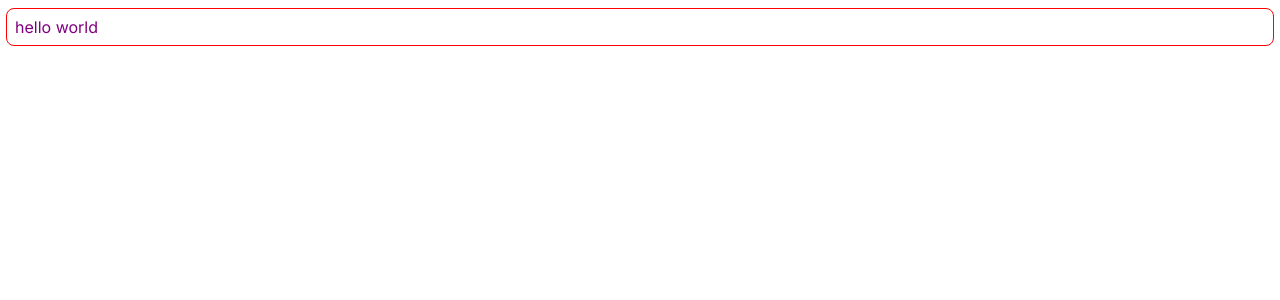
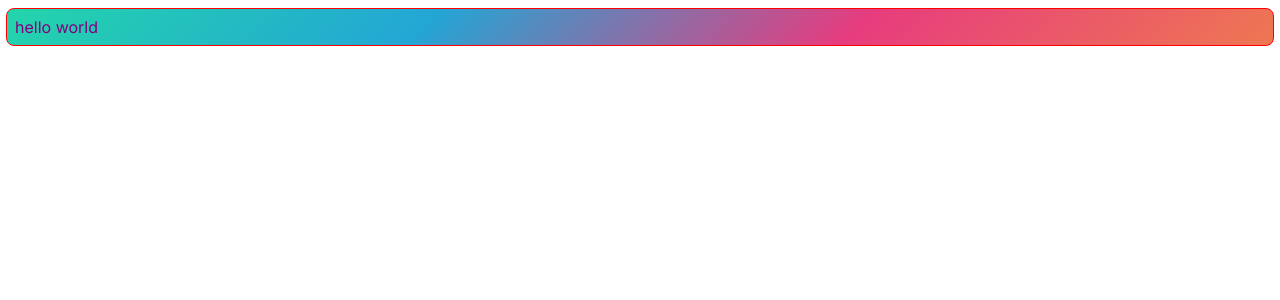
Before and after one commit to michaelpaulcuccia/nextbigthing, a Next.js app in the folder client/: page / in a window 1280 px wide. Shown: the top 300 px of the page. Built offline with nearby package versions, Linux system fonts and the light colour scheme.

Commit message:
updates background prop

```diff
--- a/client/app/components/Box.jsx
+++ b/client/app/components/Box.jsx
@@ -7,8 +7,8 @@ const Root = styled.div`
   border-radius: 8px;
   border: 1px solid
     ${({ bordercolor }) => (bordercolor ? bordercolor : "black")};
-  background-color: ${({ backgroundcolor }) =>
-    backgroundcolor ? backgroundcolor : "black"};
+  background: ${({ backgroundcolor }) =>
+    backgroundcolor ? backgroundcolor : "linear-gradient(-45deg, #ee7752, #e73c7e, #23a6d5, #23d5ab);"};
   color: ${({ color }) => (color ? color : "black")};
 `;
 
--- a/client/app/page.js
+++ b/client/app/page.js
@@ -5,7 +5,10 @@ import Box from "./components/Box";
 export default function Home() {
   return (
     <>
-      <Box bordercolor="red" backgroundcolor="white" color="purple">
+      <Box
+        bordercolor="red"
+        color="purple"
+      >
         hello world
       </Box>
     </>
```
